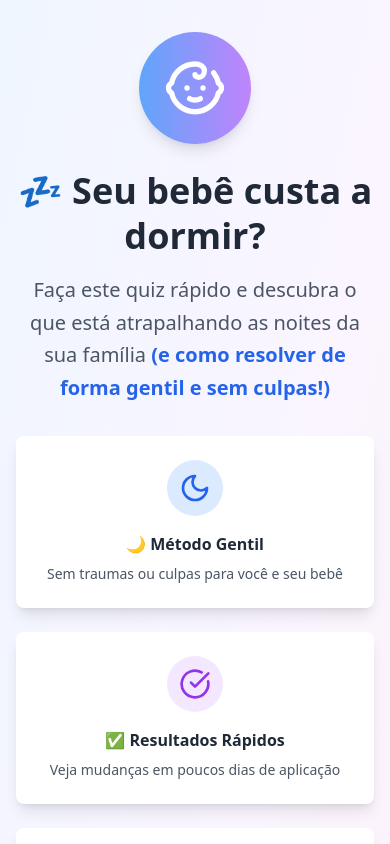
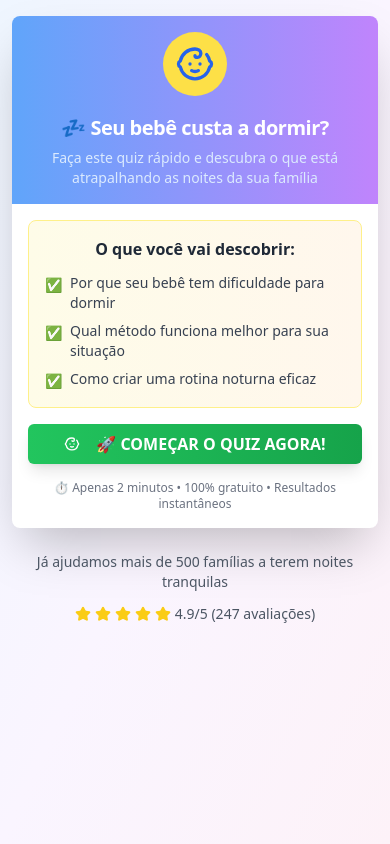
Before and after one commit to bRRAAz/baby-sonho-quiz, a React (Vite) app: page / in a window 390 px wide. Shown: the top 844 px of the page. Built offline with nearby package versions, Linux system fonts and the light colour scheme.

Commit message:
Refactor: Remove initial text and improve responsiveness
Removed the initial text from the landing page and adjusted text sizes for better mobile responsiveness.

```diff
--- a/src/components/QuizLanding.tsx
+++ b/src/components/QuizLanding.tsx
@@ -87,123 +87,125 @@ const QuizLanding = () => {
 
   if (showResult) {
     return (
-      <div className="min-h-screen bg-gradient-to-br from-blue-50 via-purple-50 to-pink-50 py-8 px-4">
+      <div className="min-h-screen bg-gradient-to-br from-blue-50 via-purple-50 to-pink-50 py-4 px-3 sm:py-8 sm:px-4">
         <Card className="w-full max-w-3xl mx-auto shadow-2xl border-0 bg-white">
-          <CardHeader className="text-center pb-4 bg-gradient-to-r from-blue-400 to-purple-400 text-white rounded-t-lg">
-            <div className="flex justify-center mb-4">
-              <div className="bg-yellow-300 p-4 rounded-full">
-                <Star className="h-12 w-12 text-blue-600" />
+          <CardHeader className="text-center pb-4 bg-gradient-to-r from-blue-400 to-purple-400 text-white rounded-t-lg p-4 sm:p-6">
+            <div className="flex justify-center mb-3 sm:mb-4">
+              <div className="bg-yellow-300 p-3 sm:p-4 rounded-full">
+                <Star className="h-8 w-8 sm:h-12 sm:w-12 text-blue-600" />
               </div>
             </div>
-            <CardTitle className="text-3xl font-bold mb-2">
+            <CardTitle className="text-xl sm:text-2xl md:text-3xl font-bold mb-2">
               🌙 Resultado do seu Quiz
             </CardTitle>
-            <p className="text-blue-100 text-lg">
+            <p className="text-blue-100 text-sm sm:text-base md:text-lg">
               Descobrimos o que está acontecendo!
             </p>
           </CardHeader>
 
-          <CardContent className="space-y-6 p-8">
-            <div className="bg-gradient-to-r from-blue-50 to-purple-50 p-6 rounded-lg border-l-4 border-blue-400">
-              <h3 className="text-2xl font-bold text-gray-800 mb-4 flex items-center">
-                <Heart className="h-6 w-6 mr-2 text-pink-500" />
+          <CardContent className="space-y-4 sm:space-y-6 p-4 sm:p-6 md:p-8">
+            <div className="bg-gradient-to-r from-blue-50 to-purple-50 p-4 sm:p-6 rounded-lg border-l-4 border-blue-400">
+              <h3 className="text-lg sm:text-xl md:text-2xl font-bold text-gray-800 mb-3 sm:mb-4 flex items-center">
+                <Heart className="h-5 w-5 sm:h-6 sm:w-6 mr-2 text-pink-500" />
                 Seu diagnóstico
               </h3>
-              <p className="text-lg text-gray-700 leading-relaxed mb-4">
+              <p className="text-sm sm:text-base md:text-lg text-gray-700 leading-relaxed mb-3 sm:mb-4">
                 Seu bebê pode estar preso num ciclo que sabota o sono dele (e o seu também).
                 <strong className="text-blue-600"> A boa notícia?</strong> Isso tem solução — rápida, gentil e realista.
               </p>
-              <p className="text-lg text-gray-700 leading-relaxed">
+              <p className="text-sm sm:text-base md:text-lg text-gray-700 leading-relaxed">
                 Descubra o método que já ajudou <strong className="text-purple-600">centenas de famílias</strong> a
                 recuperarem o sono, a paz e o bem-estar!
               </p>
             </div>
 
-            <div className="bg-gradient-to-r from-purple-100 to-pink-100 p-6 rounded-lg border-2 border-purple-300">
-              <div className="text-center mb-6">
-                <h2 className="text-3xl font-bold text-purple-700 mb-2">
+            <div className="bg-gradient-to-r from-purple-100 to-pink-100 p-4 sm:p-6 rounded-lg border-2 border-purple-300">
+              <div className="text-center mb-4 sm:mb-6">
+                <h2 className="text-xl sm:text-2xl md:text-3xl font-bold text-purple-700 mb-2">
                   💤 SONECA DOS SONHOS
                 </h2>
-                <p className="text-xl font-semibold text-gray-800">
+                <p className="text-base sm:text-lg md:text-xl font-semibold text-gray-800">
                   O MÉTODO PROIBIDO QUE FAZ BEBÊ DORMIR COMO ANJO!
                 </p>
               </div>
             </div>
 
-            <div className="bg-green-50 p-6 rounded-lg border-2 border-green-300">
-              <h3 className="text-xl font-bold text-green-700 mb-4 flex items-center">
-                <CheckCircle className="h-6 w-6 mr-2" />
+            <div className="bg-green-50 p-4 sm:p-6 rounded-lg border-2 border-green-300">
+              <h3 className="text-base sm:text-lg md:text-xl font-bold text-green-700 mb-3 sm:mb-4 flex items-center">
+                <CheckCircle className="h-5 w-5 sm:h-6 sm:w-6 mr-2" />
                 O que você vai receber:
               </h3>
-              <div className="grid grid-cols-1 md:grid-cols-2 gap-3 text-gray-700">
+              <div className="grid grid-cols-1 sm:grid-cols-2 gap-2 sm:gap-3 text-sm sm:text-base text-gray-700">
                 <div className="flex items-start">
-                  <span className="text-green-500 mr-2 text-lg">✅</span>
+                  <span className="text-green-500 mr-2 text-base sm:text-lg">✅</span>
                   <span>Método gentil e sem culpas</span>
                 </div>
                 <div className="flex items-start">
-                  <span className="text-green-500 mr-2 text-lg">✅</span>
+                  <span className="text-green-500 mr-2 text-base sm:text-lg">✅</span>
                   <span>Resultados em poucos dias</span>
                 </div>
                 <div className="flex items-start">
-                  <span className="text-green-500 mr-2 text-lg">✅</span>
+                  <span className="text-green-500 mr-2 text-base sm:text-lg">✅</span>
                   <span>Técnicas comprovadas</span>
                 </div>
                 <div className="flex items-start">
-                  <span className="text-green-500 mr-2 text-lg">✅</span>
+                  <span className="text-green-500 mr-2 text-base sm:text-lg">✅</span>
                   <span>Rotina noturna perfeita</span>
                 </div>
               </div>
             </div>
 
-            <div className="bg-gradient-to-r from-yellow-100 to-orange-100 p-6 rounded-lg border-2 border-yellow-400">
-              <div className="text-center mb-4">
-                <h3 className="text-2xl font-bold text-orange-700 mb-2 flex items-center justify-center">
-                  <Gift className="h-6 w-6 mr-2" />
+            <div className="bg-gradient-to-r from-yellow-100 to-orange-100 p-4 sm:p-6 rounded-lg border-2 border-yellow-400">
+              <div className="text-center mb-3 sm:mb-4">
+                <h3 className="text-lg sm:text-xl md:text-2xl font-bold text-orange-700 mb-2 flex items-center justify-center">
+                  <Gift className="h-5 w-5 sm:h-6 sm:w-6 mr-2" />
                   🎁 Bônus Exclusivo!
                 </h3>
-                <p className="text-lg font-semibold text-gray-800">
+                <p className="text-sm sm:text-base md:text-lg font-semibold text-gray-800">
                   Checklist da Rotina Noturna Perfeita
                 </p>
-                <p className="text-sm text-orange-600 font-medium">
+                <p className="text-xs sm:text-sm text-orange-600 font-medium">
                   (Incluso gratuitamente!)
                 </p>
               </div>
             </div>
 
-            <div className="text-center space-y-4">
+            <div className="text-center space-y-3 sm:space-y-4">
               <div className="bg-gradient-to-r from-blue-500 to-purple-500 p-1 rounded-lg">
                 <Button
-                  className="w-full bg-gradient-to-r from-green-500 to-green-600 hover:from-green-600 hover:to-green-700 text-white font-bold py-6 px-8 text-xl shadow-lg transform hover:scale-105 transition-all duration-200"
+                  className="w-full bg-gradient-to-r from-green-500 to-green-600 hover:from-green-600 hover:to-green-700 text-white font-bold py-4 sm:py-6 px-4 sm:px-8 text-base sm:text-lg md:text-xl shadow-lg transform hover:scale-105 transition-all duration-200"
                   onClick={() => window.open('#', '_blank')}
                 >
-                  <Zap className="h-6 w-6 mr-2" />
+                  <Zap className="h-5 w-5 sm:h-6 sm:w-6 mr-2" />
                   🎁 QUERO O EBOOK AGORA!
                 </Button>
               </div>
 
-              <p className="text-green-700 font-semibold text-lg">
+              <p className="text-green-700 font-semibold text-sm sm:text-base md:text-lg">
                 📱 Garante antes que acabe!
               </p>
 
-              <div className="flex items-center justify-center space-x-6 text-sm text-gray-600">
+              <div className="flex items-center justify-center space-x-3 sm:space-x-6 text-xs sm:text-sm text-gray-600">
                 <div className="flex items-center">
-                  <Baby className="h-4 w-4 mr-1" />
-                  Método gentil
+                  <Baby className="h-3 w-3 sm:h-4 sm:w-4 mr-1" />
+                  <span className="hidden sm:inline">Método gentil</span>
+                  <span className="sm:hidden">Gentil</span>
                 </div>
                 <div className="flex items-center">
-                  <CheckCircle className="h-4 w-4 mr-1" />
-                  Comprovado
+                  <CheckCircle className="h-3 w-3 sm:h-4 sm:w-4 mr-1" />
+                  <span>Comprovado</span>
                 </div>
                 <div className="flex items-center">
-                  <Heart className="h-4 w-4 mr-1" />
-                  Sem culpas
+                  <Heart className="h-3 w-3 sm:h-4 sm:w-4 mr-1" />
+                  <span className="hidden sm:inline">Sem culpas</span>
+                  <span className="sm:hidden">S/ culpas</span>
                 </div>
               </div>
 
               <Button
                 variant="outline"
                 onClick={resetQuiz}
-                className="mt-6 text-gray-600 hover:text-gray-800"
+                className="mt-4 sm:mt-6 text-gray-600 hover:text-gray-800 text-sm sm:text-base"
               >
                 Refazer o Quiz
               </Button>
@@ -216,21 +218,21 @@ const QuizLanding = () => {
 
   if (showQuiz) {
     return (
-      <div className="min-h-screen bg-gradient-to-br from-blue-50 via-purple-50 to-pink-50 py-8 px-4">
+      <div className="min-h-screen bg-gradient-to-br from-blue-50 via-purple-50 to-pink-50 py-4 px-3 sm:py-8 sm:px-4">
         <Card className="w-full max-w-xl mx-auto shadow-xl border-0 bg-white">
-          <CardHeader className="text-center bg-gradient-to-r from-blue-400 to-purple-400 text-white rounded-t-lg">
-            <div className="flex justify-center mb-4">
-              <div className="bg-yellow-300 p-3 rounded-full">
-                <Moon className="h-8 w-8 text-blue-600" />
+          <CardHeader className="text-center bg-gradient-to-r from-blue-400 to-purple-400 text-white rounded-t-lg p-4 sm:p-6">
+            <div className="flex justify-center mb-3 sm:mb-4">
+              <div className="bg-yellow-300 p-2 sm:p-3 rounded-full">
+                <Moon className="h-6 w-6 sm:h-8 sm:w-8 text-blue-600" />
               </div>
             </div>
-            <CardTitle className="text-xl font-bold mb-2">
+            <CardTitle className="text-lg sm:text-xl font-bold mb-2">
               🌙 Quiz do Sono do Bebê
             </CardTitle>
-            <p className="text-blue-100 text-sm">
+            <p className="text-blue-100 text-xs sm:text-sm">
               Descubra o que está atrapalhando as noites da sua família
             </p>
-            <div className="mt-4 bg-white/20 rounded-full h-2">
+            <div className="mt-3 sm:mt-4 bg-white/20 rounded-full h-2">
               <div
                 className="bg-yellow-300 h-2 rounded-full transition-all duration-500"
                 style={{ width: `${((currentQuestion + 1) / questions.length) * 100}%` }}
@@ -241,17 +243,17 @@ const QuizLanding = () => {
             </p>
           </CardHeader>
 
-          <CardContent className="p-6">
-            <div className="mb-6">
-              <h3 className="text-lg font-semibold text-gray-800 mb-6 leading-relaxed">
+          <CardContent className="p-4 sm:p-6">
+            <div className="mb-4 sm:mb-6">
+              <h3 className="text-base sm:text-lg font-semibold text-gray-800 mb-4 sm:mb-6 leading-relaxed">
                 {questions[currentQuestion].question}
               </h3>
-              <div className="space-y-3">
+              <div className="space-y-2 sm:space-y-3">
                 {questions[currentQuestion].options.map((option, index) => (
                   <Button
                     key={index}
                     variant="outline"
-                    className="w-full text-left p-4 h-auto hover:bg-blue-50 hover:border-blue-300 transition-all duration-200 font-medium"
+                    className="w-full text-left p-3 sm:p-4 h-auto hover:bg-blue-50 hover:border-blue-300 transition-all duration-200 font-medium text-sm sm:text-base"
                     onClick={() => handleAnswer(option)}
                   >
                     {option}
@@ -266,85 +268,39 @@ const QuizLanding = () => {
   }
 
   return (
-    <div className="min-h-screen bg-gradient-to-br from-blue-50 via-purple-50 to-pink-50 py-8 px-4">
+    <div className="min-h-screen bg-gradient-to-br from-blue-50 via-purple-50 to-pink-50 py-4 px-3 sm:py-8 sm:px-4">
       <div className="max-w-4xl mx-auto">
-        {/* Header Section */}
-        <div className="text-center mb-8">
-          <div className="flex justify-center mb-6">
-            <div className="bg-gradient-to-r from-blue-400 to-purple-400 p-6 rounded-full shadow-lg">
-              <Baby className="h-16 w-16 text-white" />
-            </div>
-          </div>
-
-          <h1 className="text-4xl md:text-5xl font-bold text-gray-800 mb-4 leading-tight">
-            💤 Seu bebê custa a dormir?
-          </h1>
-
-          <p className="text-xl md:text-2xl text-gray-600 mb-8 max-w-3xl mx-auto leading-relaxed">
-            Faça este quiz rápido e descubra o que está atrapalhando as noites da sua família
-            <strong className="text-blue-600"> (e como resolver de forma gentil e sem culpas!)</strong>
-          </p>
-        </div>
-
-        {/* Features Section */}
-        <div className="grid grid-cols-1 md:grid-cols-3 gap-6 mb-8">
-          <Card className="text-center p-6 bg-white shadow-lg border-0">
-            <div className="flex justify-center mb-4">
-              <div className="bg-blue-100 p-3 rounded-full">
-                <Moon className="h-8 w-8 text-blue-600" />
+        {/* Quiz Start Card */}
+        <Card className="w-full max-w-2xl mx-auto shadow-2xl border-0 bg-white mb-6 sm:mb-8">
+          <CardHeader className="text-center bg-gradient-to-r from-blue-400 to-purple-400 text-white rounded-t-lg p-4 sm:p-6">
+            <div className="flex justify-center mb-3 sm:mb-4">
+              <div className="bg-yellow-300 p-3 sm:p-4 rounded-full">
+                <Baby className="h-10 w-10 sm:h-12 sm:w-12 text-blue-600" />
               </div>
             </div>
-            <h3 className="font-bold text-gray-800 mb-2">🌙 Método Gentil</h3>
-            <p className="text-gray-600 text-sm">Sem traumas ou culpas para você e seu bebê</p>
-          </Card>
-
-          <Card className="text-center p-6 bg-white shadow-lg border-0">
-            <div className="flex justify-center mb-4">
-              <div className="bg-purple-100 p-3 rounded-full">
-                <CheckCircle className="h-8 w-8 text-purple-600" />
-              </div>
-            </div>
-            <h3 className="font-bold text-gray-800 mb-2">✅ Resultados Rápidos</h3>
-            <p className="text-gray-600 text-sm">Veja mudanças em poucos dias de aplicação</p>
-          </Card>
-
-          <Card className="text-center p-6 bg-white shadow-lg border-0">
-            <div className="flex justify-center mb-4">
-              <div className="bg-pink-100 p-3 rounded-full">
-                <Heart className="h-8 w-8 text-pink-600" />
-              </div>
-            </div>
-            <h3 className="font-bold text-gray-800 mb-2">💝 Testado por Mães</h3>
-            <p className="text-gray-600 text-sm">Centenas de famílias já recuperaram o sono</p>
-          </Card>
-        </div>
-
-        {/* Quiz Start Card */}
-        <Card className="w-full max-w-2xl mx-auto shadow-2xl border-0 bg-white">
-          <CardHeader className="text-center bg-gradient-to-r from-blue-400 to-purple-400 text-white rounded-t-lg">
-            <CardTitle className="text-2xl font-bold mb-4">
-              🎯 Quiz Gratuito: 2 minutos
+            <CardTitle className="text-xl sm:text-2xl font-bold mb-2 sm:mb-4">
+              💤 Seu bebê custa a dormir?
             </CardTitle>
-            <p className="text-blue-100">
-              Responda 5 perguntas simples e descubra a solução perfeita para sua família
+            <p className="text-blue-100 text-sm sm:text-base">
+              Faça este quiz rápido e descubra o que está atrapalhando as noites da sua família
             </p>
           </CardHeader>
 
-          <CardContent className="p-8">
-            <div className="text-center space-y-6">
-              <div className="bg-gradient-to-r from-yellow-50 to-orange-50 p-6 rounded-lg border border-yellow-200">
-                <h3 className="text-lg font-bold text-gray-800 mb-3">O que você vai descobrir:</h3>
-                <div className="text-left space-y-2 text-gray-700">
-                  <div className="flex items-center">
-                    <span className="text-green-500 mr-2">✅</span>
+          <CardContent className="p-4 sm:p-6 md:p-8">
+            <div className="text-center space-y-4 sm:space-y-6">
+              <div className="bg-gradient-to-r from-yellow-50 to-orange-50 p-4 sm:p-6 rounded-lg border border-yellow-200">
+                <h3 className="text-base sm:text-lg font-bold text-gray-800 mb-3">O que você vai descobrir:</h3>
+                <div className="text-left space-y-2 text-gray-700 text-sm sm:text-base">
+                  <div className="flex items-start">
+                    <span className="text-green-500 mr-2 mt-0.5">✅</span>
                     <span>Por que seu bebê tem dificuldade para dormir</span>
                   </div>
-                  <div className="flex items-center">
-                    <span className="text-green-500 mr-2">✅</span>
+                  <div className="flex items-start">
+                    <span className="text-green-500 mr-2 mt-0.5">✅</span>
                     <span>Qual método funciona melhor para sua situação</span>
                   </div>
-                  <div className="flex items-center">
-                    <span className="text-green-500 mr-2">✅</span>
+                  <div className="flex items-start">
+                    <span className="text-green-500 mr-2 mt-0.5">✅</span>
                     <span>Como criar uma rotina noturna eficaz</span>
                   </div>
                 </div>
@@ -352,13 +308,13 @@ const QuizLanding = () => {
 
               <Button
                 onClick={startQuiz}
-                className="w-full bg-gradient-to-r from-green-500 to-green-600 hover:from-green-600 hover:to-green-700 text-white font-bold py-4 px-8 text-lg shadow-lg transform hover:scale-105 transition-all duration-200"
+                className="w-full bg-gradient-to-r from-green-500 to-green-600 hover:from-green-600 hover:to-green-700 text-white font-bold py-3 sm:py-4 px-4 sm:px-8 text-base sm:text-lg shadow-lg transform hover:scale-105 transition-all duration-200"
               >
-                <Baby className="h-5 w-5 mr-2" />
+                <Baby className="h-4 w-4 sm:h-5 sm:w-5 mr-2" />
                 🚀 COMEÇAR O QUIZ AGORA!
               </Button>
 
-              <p className="text-sm text-gray-500">
+              <p className="text-xs sm:text-sm text-gray-500">
                 ⏱️ Apenas 2 minutos • 100% gratuito • Resultados instantâneos
               </p>
             </div>
@@ -366,13 +322,13 @@ const QuizLanding = () => {
         </Card>
 
         {/* Trust Indicators */}
-        <div className="text-center mt-8">
-          <p className="text-gray-600 mb-4">Já ajudamos mais de 500 famílias a terem noites tranquilas</p>
-          <div className="flex justify-center space-x-2">
+        <div className="text-center">
+          <p className="text-gray-600 mb-3 sm:mb-4 text-sm sm:text-base">Já ajudamos mais de 500 famílias a terem noites tranquilas</p>
+          <div className="flex justify-center items-center space-x-1 sm:space-x-2">
             {[...Array(5)].map((_, i) => (
-              <Star key={i} className="h-5 w-5 text-yellow-400 fill-current" />
+              <Star key={i} className="h-4 w-4 sm:h-5 sm:w-5 text-yellow-400 fill-current" />
             ))}
-            <span className="ml-2 text-gray-600 font-medium">4.9/5 (247 avaliações)</span>
+            <span className="ml-2 text-gray-600 font-medium text-sm sm:text-base">4.9/5 (247 avaliações)</span>
           </div>
         </div>
       </div>
```
